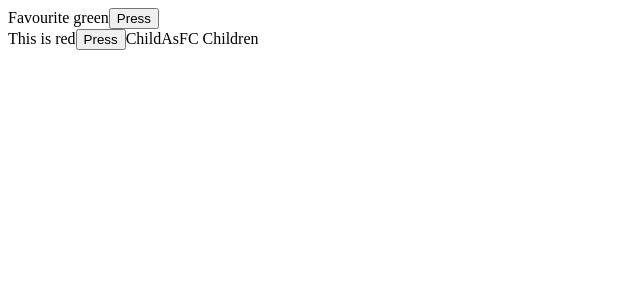
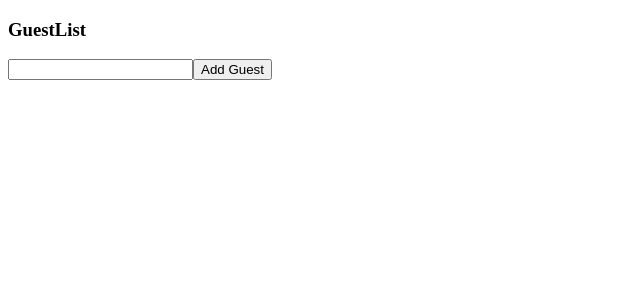
Before and after one commit to iamsomraj/React-Typescript-Demo, a React (Create React App) app: page / in a window 1280 px wide. Shown: the top 300 px of the page, without its empty margins (0-640 px from the left). Built offline with nearby package versions, Linux system fonts and the light colour scheme.

Commit message:
Added useState

```diff
--- a/src/index.tsx
+++ b/src/index.tsx
@@ -1,10 +1,13 @@
+/* eslint-disable @typescript-eslint/no-unused-vars */
 import ReactDOM from "react-dom";
 import Parent from "./props/Parent";
+import GuestList from "./state/GuestList";
 
 const App = () => {
   return (
     <div>
-      <Parent />
+      {/* <Parent /> */}
+      <GuestList />
     </div>
   );
 };
--- a/src/props/Child.tsx
+++ b/src/props/Child.tsx
@@ -12,7 +12,11 @@
   );
 };
 
-export const ChildAsFC: React.FC<ChildProps> = ({ color, btnClick, children }) => {
+export const ChildAsFC: React.FC<ChildProps> = ({
+  color,
+  btnClick,
+  children,
+}) => {
   return (
     <div>
       This is {color}
--- /dev/null
+++ b/src/state/GuestList.tsx
@@ -0,0 +1,29 @@
+import { useState } from "react";
+const GuestList: React.FC = () => {
+  const [name, setName] = useState("");
+  const [guests, setGuests] = useState<string[]>([]);
+
+  const addGuestHandler = () => {
+    setName("");
+    setGuests([...guests, name]);
+  };
+
+  return (
+    <div>
+      <h3>GuestList</h3>
+      <ul>
+        {guests.map((guest) => (
+          <li key={guest}>{guest}</li>
+        ))}
+      </ul>
+      <input
+        type="text"
+        value={name}
+        onChange={(e) => setName(e.target.value)}
+      />
+      <button onClick={addGuestHandler}>Add Guest</button>
+    </div>
+  );
+};
+
+export default GuestList;
```
Also changed, not shown: 1 other file (tests, documents, lock files or other folders).
